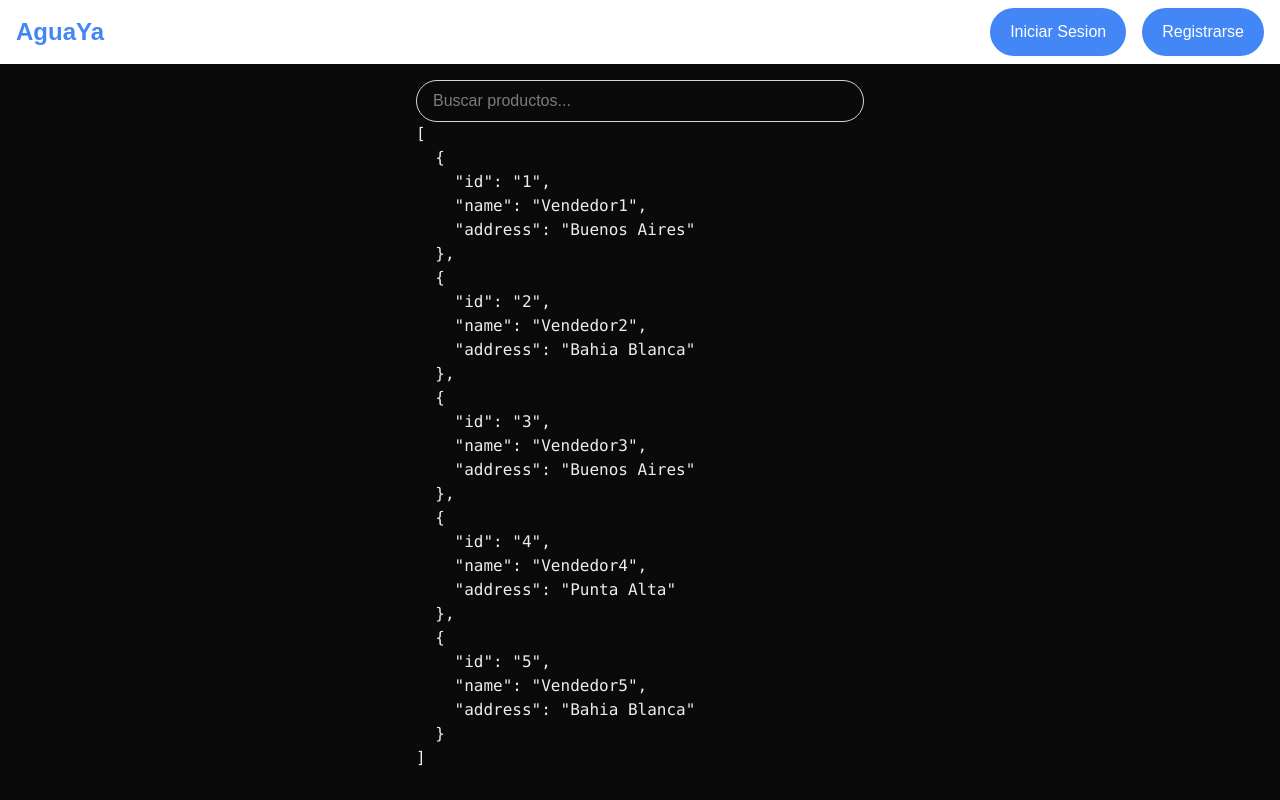
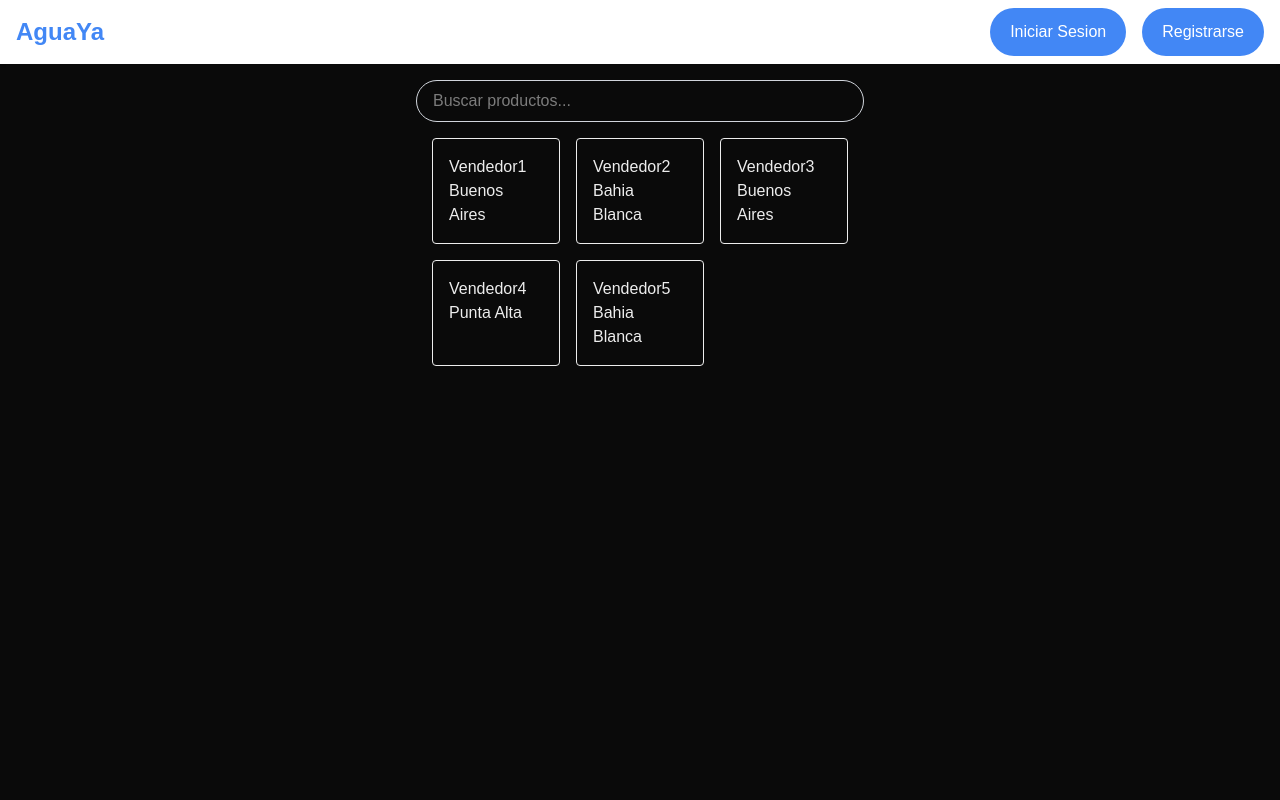
Before and after one commit to IAW-2026/proyecto-b-buyer-AguaYa, a Next.js app: page / in a window 1280 px wide. Built offline with nearby package versions, Linux system fonts and the light colour scheme; no server answers.

Commit message:
se agrega redireccionamiento a paginas de vendedores segun el click del usuario

```diff
--- a/app/[vendor_id]/page.tsx
+++ b/app/[vendor_id]/page.tsx
@@ -0,0 +1,12 @@
+type VendorPageProps = {
+  params: Promise<{ vendor_id: string }>;
+};
+
+export default async function VendorPage({ params }: VendorPageProps) {
+  const { vendor_id } = await params;
+  return (
+    <div>
+      <h1>Vendor ID: {vendor_id}</h1>
+    </div>
+  );
+}
--- a/app/cart/page.tsx
+++ b/app/cart/page.tsx
@@ -0,0 +1,5 @@
+export default async function cartPage(){
+    <div>
+        <h1>hola</h1>
+    </div>
+}
--- /dev/null
+++ b/app/components/vendors/vendorCard.tsx
@@ -0,0 +1,19 @@
+import Link from 'next/link';
+import VendorInfo from './vendorInfo';
+export interface Vendor {
+  id: string
+  name: string
+  address: string
+}
+//deberia ser un link a la pagina del vendedor, con el nombre del vendedor como texto del link
+export default function VendorCard({ vendor }: { vendor: Vendor }) {
+  console.log(vendor.id);
+  return (
+    <div className="border rounded p-4">
+       <Link href={`/${vendor.id}`}>
+        {vendor.name}
+       </Link>
+      <VendorInfo vendor={vendor} />
+    </div>
+  )
+}
--- /dev/null
+++ b/app/components/vendors/vendorInfo.tsx
@@ -0,0 +1,7 @@
+import {Vendor} from './vendorCard'
+
+export default function VendorInfo({ vendor }: { vendor: Vendor }){
+    return (
+            <p>{vendor.address}</p>
+    )
+}
--- a/app/orders/page.tsx
+++ b/app/orders/page.tsx
@@ -0,0 +1,5 @@
+export default async function orders(){
+    <div>
+        <h1>hola</h1>
+    </div>
+}
--- a/app/page.tsx
+++ b/app/page.tsx
@@ -1,5 +1,6 @@
 import React from "react";
 import {getVendors} from "@/lib/external_api_calls/vendors";
+import VendorCard,{Vendor} from "@/app/components/vendors/vendorCard";
 export default async function Home() {
   const vendors = await getVendors();
   return (
@@ -10,8 +11,10 @@ export default async function Home() {
           placeholder="Buscar productos..."
           className="w-full px-4 py-2 border border-gray-300 rounded-full focus:outline-none focus:ring-2 focus:ring-[#4287f5] focus:border-transparent"
         />
-        <div className="grid grid-cols-3 gap-4">
-         <pre>{JSON.stringify(vendors, null, 2)}</pre>
+        <div className="grid grid-cols-3 gap-4 p-4">
+        {vendors.map((vendor:Vendor) => (
+        <VendorCard key={vendor.id} vendor={vendor} />
+      ))}
       </div>
       </div>
     </div>
```
Also changed, not shown: app/api/(temp)/feedback/route.ts (deleted).
